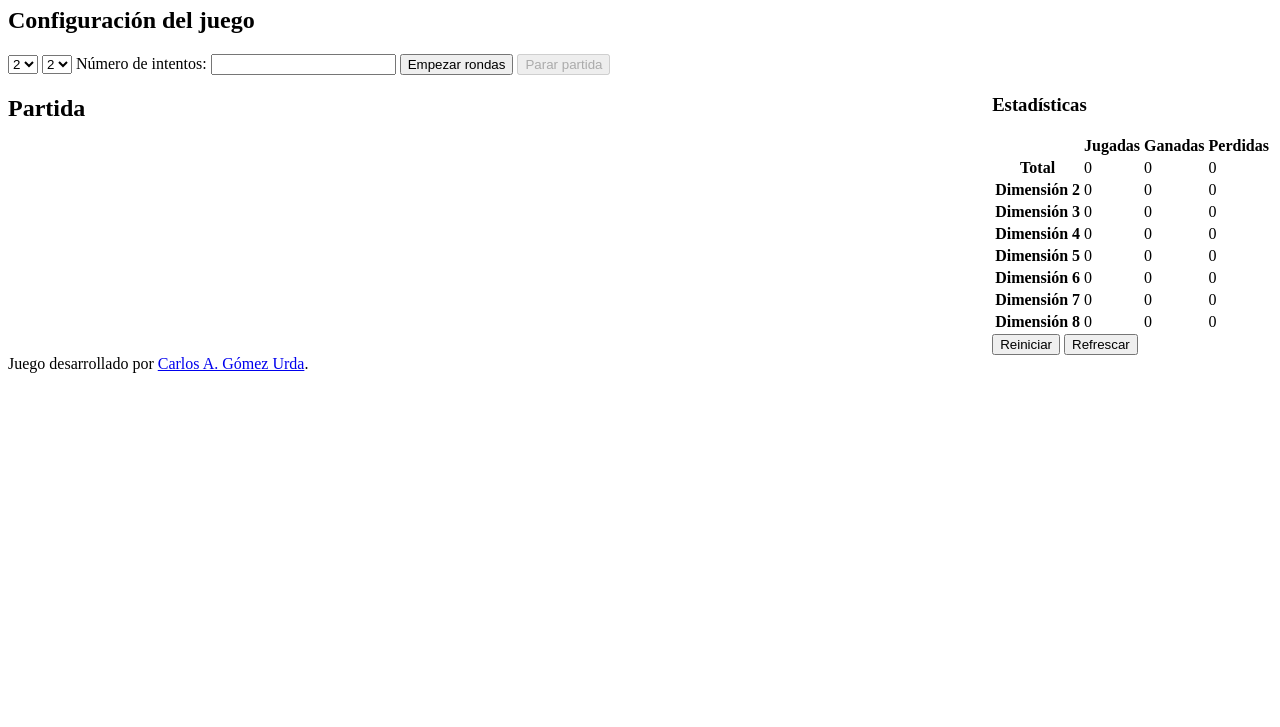
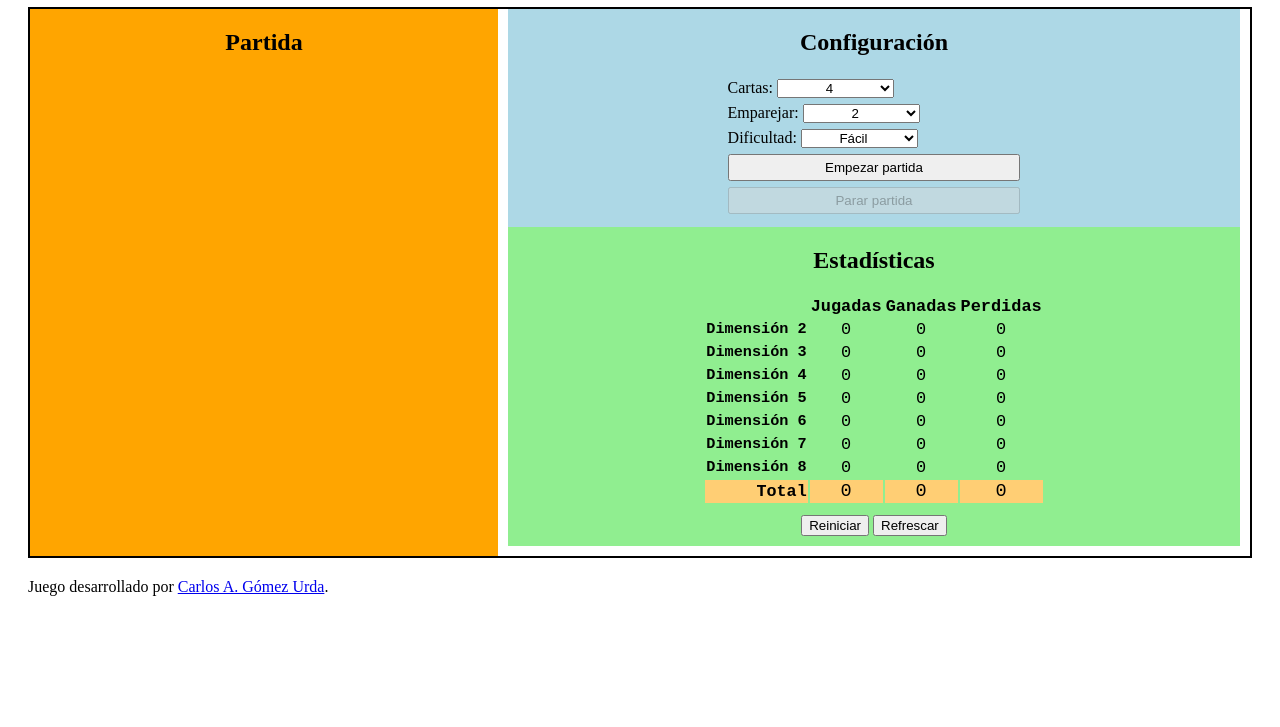
Before and after one commit to CarlosUrda/Curso-JavaScript-Devcode.la, a plain HTML site: page Proyecto/index.html in a window 1280 px wide. Shown: the part 73-800 px from the top of the page. Drawn offline with Linux system fonts and the light colour scheme.

Commit message:
Casi casi acabado. Últimos detalles.

```diff
--- a/Proyecto/css/estilo.css
+++ b/Proyecto/css/estilo.css
@@ -1,22 +1,119 @@
-#partida-estadisticas {
+body {
+    padding: 0px 20px 0px 20px;
+}
+
+body h1 {
+    text-align: center;
+    text-decoration: underline;
+}
+
+
+#juego {
     display: flex;
     flex-wrap: wrap;
     justify-content: space-between;
     align-items: stretch;
     align-content: space-between;
+    border: 2px solid black;
+    text-align: center;
+
 }
+
+#partida {
+    flex-grow: 1;
+    flex-basis: auto;
+    background-color: orange;
+}
+
+#juego aside {
+    flex-grow: 1;
+    flex-basis: auto;
+    flex-direction: column;
+    display: flex;
+    text-align: center;
+    padding: 0px 10px 10px 10px;
+}
+
+#estadisticas {
+    background-color: lightgreen;
+}
+
+#estadisticas table {
+    margin: auto;
+    font-family: monospace;
+    font-size: 1.3em;
+}
+
+#estadisticas thead tr {
+    padding: 8px;
+
+}
+
+#estadisticas tbody tr {
+    text-align: right;
+    padding: 5px;
+}
+
+#estadisticas tbody td {
+    text-align: center;
+}
+
+#estadisticas tbody th {
+    font-size: 0.9em;
+}
+
+#estadisticas tbody tr[data-tipo="total"] {
+    background-color: #ffce74;
+    font-size: 1.1em;
+}
+
+#configuracion {
+    background-color: lightblue;
+    padding: 0px 0px 10px 0px;
+}
+
+
+#configuracion div {
+    display: flex;
+    flex-direction: column;
+    align-items: center;
+}
+
+#configuracion div label {
+    display: block;
+    width: 40%;
+    text-align: left;
+    padding: 3px;
+}
+
+#configuracion div select {
+    text-align: center;
+    width: 40%;
+}
+
+#configuracion div button {
+    text-align: center;
+    width: 40%;
+    padding: 4px;
+    margin: 3px 0px 3px 0px;
+}
+
 
 
 .carta {
     border: 2px solid black;
     border-radius: 10%;
     cursor: pointer;
-    width: 90px;
-    height: 200px;
-    margin: 2px;
+    width: 70px;
+    height: 130px;
+    margin: 3px;
     font-size: 2.5em;
     text-align: center;
+    box-shadow: grey 5px 5px 5px;
+    text-shadow: white 4px 4px 4px;
 }
+
+
 
 #tablero div {
     display: flex;
@@ -24,6 +121,7 @@
     justify-content: center;
     align-items: center;
     align-content: center;
+    padding: 15px;
 }
 
 
@@ -43,3 +141,45 @@
 .arriba {
     background-color: lightyellow;
 }
+
+#botones-estadisticas {
+    padding: 10px;
+    text-align: center;
+}
+
+footer {
+    padding: 20px 0px 20px 0px;
+}
+
+@media (max-width: 700px) {
+    #configuracion div label, #configuracion div button {
+        width: 70%;
+    }
+
+}
+
+@media (max-width: 400px) {
+    body {
+        font-size: 0.6em;
+    }
+
+    #configuracion div label, #configuracion div button {
+        width: 80%;
+        font-size: 1em;
+    }
+
+    #configuracion div select {
+        width: 50%;
+        font-size: 1em;
+    }
+
+    .carta {
+        border: 1px solid black;
+        height: 50px;
+        width: 30px;
+        margin: 3px;
+        font-size: 1.6em;
+        box-shadow: grey 2px 2px 2px;
+        text-shadow: white 2px 2px 2px;
+    }
+}
--- a/Proyecto/index.html
+++ b/Proyecto/index.html
@@ -13,27 +13,38 @@
     <header>
         <h1>Juego de emparejar cartas</h1>
     </header>
-    <section id="configuracion">
-        <h2>Configuración del juego</h2>
-        <div>
-            <select name="dimension" id="dimension" required></select>
-            <select name="emparejados" id="emparejados" required></select>
-            <label>Número de intentos:
-                <input id="intentos" type="text" required>
-            </label>
-            <button name="empezar" id="empezar">Empezar rondas</button>
-            <button name="parar" id="parar" disabled>Parar partida</button>
-        </div>
-    </section>
-    <div id="partida-estadisticas">
+    <div id="juego">
         <section id="partida">
             <h2>Partida</h2>
             <div id="intentos"></div>
             <div id="resultado"></div>
             <div id="tablero"></div>
         </section>
-        <aside id="estadisticas">
-            <h3>Estadísticas</h3>
+        <aside>
+            <section id="configuracion">
+                <h2>Configuración</h2>
+                <div>
+                    <label>Cartas:
+                        <select name="dimension" id="dimension" required></select>
+                    </label>
+                    <label>Emparejar:
+                        <select name="emparejados" id="emparejados" required>
+                        </select>
+                    </label>
+                    <label>Dificultad:
+                        <select name="dificultad" id="dificultad" required>
+                            <option value="3">Fácil</option>
+                            <option value="2">Normal</option>
+                            <option value="1">Difícil</option>
+                            <option value="0">Extremo</option>
+                        </select>
+                    </label>
+                    <button name="empezar" id="empezar">Empezar partida</button>
+                    <button name="parar" id="parar" disabled>Parar partida</button>
+                </div>
+            </section>
+            <section id="estadisticas">
+                <h2>Estadísticas</h2>
                 <table>
                     <thead>
                         <tr>
@@ -45,8 +56,11 @@
                     </thead>
                     <tbody></tbody>
                 </table>
+                <div id="botones-estadisticas">
                     <button name="reiniciar" id="reiniciar">Reiniciar</button>
                     <button name="refrescar" id="refrescar">Refrescar</button>
+                </div>
+            </section>
         </aside>
     </div>
     <footer>
--- a/Proyecto/js/juegocartas.js
+++ b/Proyecto/js/juegocartas.js
@@ -229,8 +229,6 @@ var Juego = (function()
             }
 
             thisPrv._cartasAEmparejar = new Array( 0);
-            this.DOM.style.width = Math.ceil(
-                    thisPrv._partida.dimension * 100/_Tablero.MAX_DIMENSION)+"%";
 
         }
 
@@ -334,7 +332,10 @@ var Juego = (function()
             if (thisPrv._selectEmparejados === null)
                 throw new ObjetoDOMException(ObjetoDOMException.ERR_NO_EXISTE,
                                              "Configuracion()","id=emparejados");
-            thisPrv._textIntentos = this.DOM.querySelector( "#intentos");
+            thisPrv._selectDificultad = this.DOM.querySelector( "#dificultad");
+            if (thisPrv._selectDificultad === null)
+                throw new ObjetoDOMException(ObjetoDOMException.ERR_NO_EXISTE,
+                                             "Configuracion()","id=dificultad");
 
             thisPrv._botonEmpezar.onclick =
                 _Configuracion.prototype.pulsarEmpezar.bind( this);
@@ -350,7 +351,7 @@ var Juego = (function()
             {
                 let opcion = document.createElement( "option");
                 opcion.value = i;
-                opcion.textContent = i;
+                opcion.textContent = i*i;
                 thisPrv._selectDimension.appendChild( opcion);
             }
 
@@ -365,9 +366,13 @@ var Juego = (function()
         {
             let thisPrv = priv( this);
 
-            thisPrv._juego.crearPartida( thisPrv._selectDimension.value,
-                                         thisPrv._selectEmparejados.value,
-                                         thisPrv._textIntentos.value);
+            let emparejados = thisPrv._selectEmparejados.value;
+            let dificultad = thisPrv._selectDificultad.value;
+            let dimension = thisPrv._selectDimension.value;
+            let cartas = Math.pow( dimension, 2);
+            let intentos = cartas/emparejados + dificultad * 2;
+
+            thisPrv._juego.crearPartida( dimension, emparejados, intentos);
 
             this.cambiarEstadoMenus( true);
         }
@@ -401,6 +406,7 @@ var Juego = (function()
             thisPrv._botonParar.disabled = !estadoPartida;
             thisPrv._selectDimension.disabled = estadoPartida;
             thisPrv._selectEmparejados.disabled = estadoPartida;
+            thisPrv._selectDificultad.disabled = estadoPartida;
         }
 
 
@@ -460,6 +466,21 @@ var Juego = (function()
                                               "Estadisticas.constructor",
                                               this.DOM.tagName + " table");
 
+            let tbody = thisPrv._tabla.querySelector( "tbody");
+
+            for (let i = 2; i <= _Tablero.MAX_DIMENSION; ++i)
+            {
+                thisPrv._datos["dim"+i] = {total: 0, victoria: 0, derrota: 0};
+                let fila = document.createElement( "tr");
+                fila.dataset.tipo = "dim"+i;
+                fila.innerHTML =
+                    `<th>Dimensión ${i}</th>
+                     <td class="total" data-res="total">0</td>
+                     <td class="victoria" data-res="victoria">0</td>
+                     <td class="derrota" data-res="derrota">0</td>`
+                tbody.appendChild( fila);
+            }
+
             let fila = document.createElement( "tr");
             fila.dataset.tipo = "total";
             fila.innerHTML =
@@ -467,20 +488,7 @@ var Juego = (function()
                  <td class="total" data-res="total">0</td>
                  <td class="victoria" data-res="victoria">0</td>
                  <td class="derrota" data-res="derrota">0</td>`
-            thisPrv._tabla.querySelector( "tbody").appendChild( fila);
-
-            for (let i = 2; i <= _Tablero.MAX_DIMENSION; ++i)
-            {
-                thisPrv._datos["dim"+i] = {total: 0, victoria: 0, derrota: 0};
-                fila = document.createElement( "tr");
-                fila.dataset.tipo = "dim"+i;
-                fila.innerHTML =
-                    `<th>Dimensión ${i}</th>
-                     <td class="total" data-res="total">0</td>
-                     <td class="victoria" data-res="victoria">0</td>
-                     <td class="derrota" data-res="derrota">0</td>`
-                thisPrv._tabla.querySelector( "tbody").appendChild( fila);
-            }
+            tbody.appendChild( fila);
 
             thisPrv._botonReiniciar = this.DOM.querySelector( "#reiniciar");
             if (thisPrv._botonReiniciar === null)
@@ -618,6 +626,8 @@ var Juego = (function()
                                              "Partida.constructor","id=tablero");
             tableroDOM.innerHTML = "";
             tableroDOM.appendChild( thisPrv._tablero.DOM);
+            this.DOM.style.width = Math.ceil(
+                dimension * 100/_Tablero.MAX_DIMENSION)+"%";
 
         }
 
```
Lines whose indentation alone changed are shown as unchanged.
